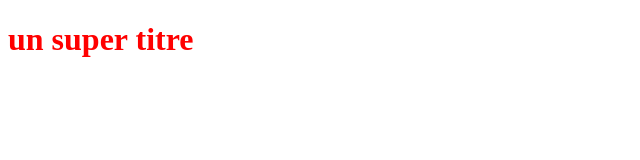
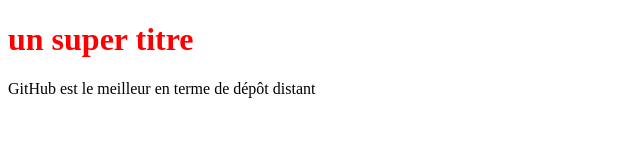
Before and after one commit to heismessan/OpenClassrooms, a plain HTML site: page index.html in a window 1280 px wide. Shown: the whole page, without its empty margins (0-640 px from the left). Drawn offline with Linux system fonts and the light colour scheme.

Commit message:
modification de l'index

```diff
--- a/index.html
+++ b/index.html
@@ -6,5 +6,6 @@
     </head>
     <body>
         <h1>un super titre</h1>
+        <p>GitHub est le meilleur en terme de dépôt distant</p>
     </body>
 </html>
```
